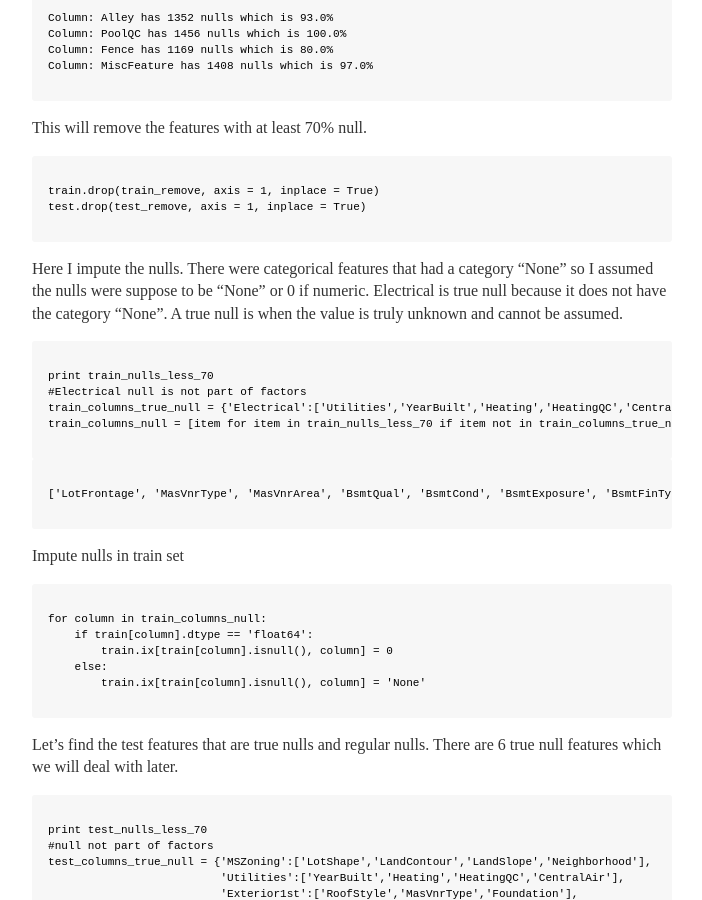
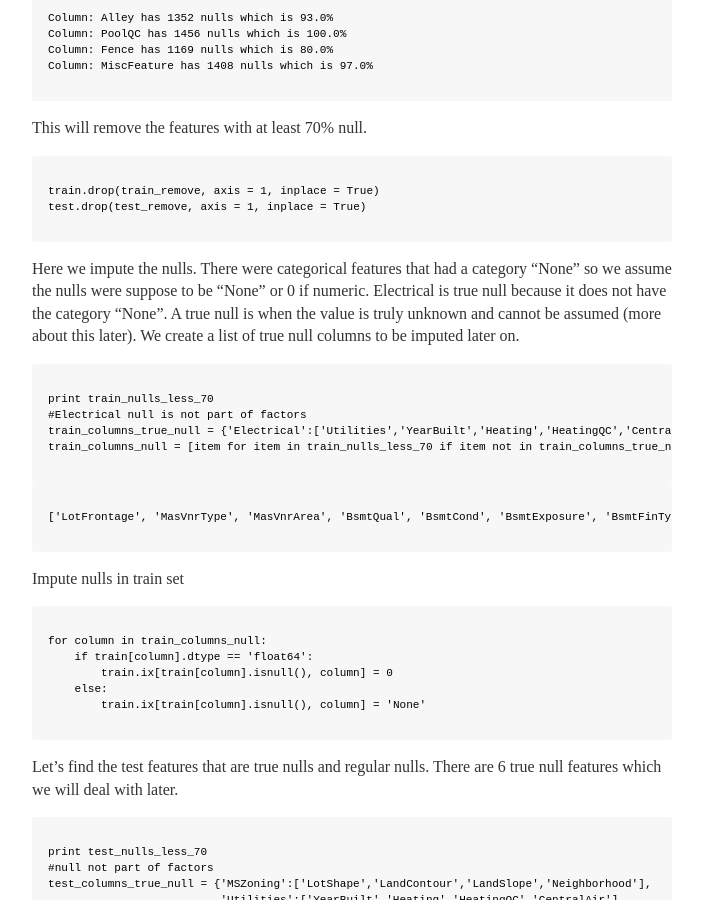
Before and after one commit to moyphilip/moyphilip.github.io, a Jekyll site: the page built from _posts/2016-12-25-Ames-Analysis.md, in a window 1280 px wide and 900 px high, scrolled down 11170 px. Shown: the whole window, without its empty margins (288-990 px from the left). Built offline with Jekyll 4.4.1, drawn with Linux system fonts in a browser that asks for light colours.

Commit message:
minor fix in Ames Housing

````diff
--- a/_posts/2016-12-25-Ames-Analysis.md
+++ b/_posts/2016-12-25-Ames-Analysis.md
@@ -412,7 +412,7 @@ train.drop(train_remove, axis = 1, inplace = True)
 test.drop(test_remove, axis = 1, inplace = True)
 ```
 
-Here I impute the nulls. There were categorical features that had a category "None" so I assumed the nulls were suppose to be "None" or 0 if numeric. Electrical is true null because it does not have the category "None". A true null is when the value is truly unknown and cannot be assumed.
+Here we impute the nulls. There were categorical features that had a category "None" so we assume the nulls were suppose to be "None" or 0 if numeric. Electrical is true null because it does not have the category "None". A true null is when the value is truly unknown and cannot be assumed (more about this later). We create a list of true null columns to be imputed later on.
 
 
 ```python
````
